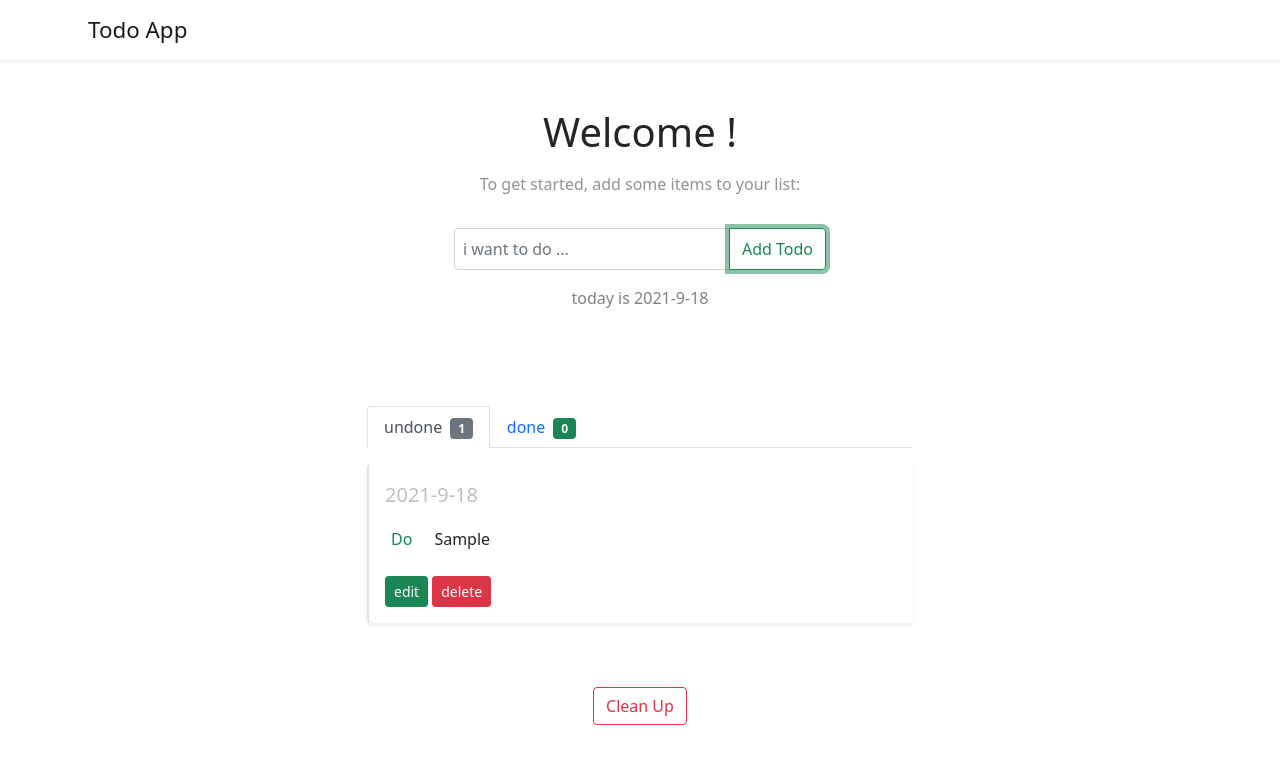
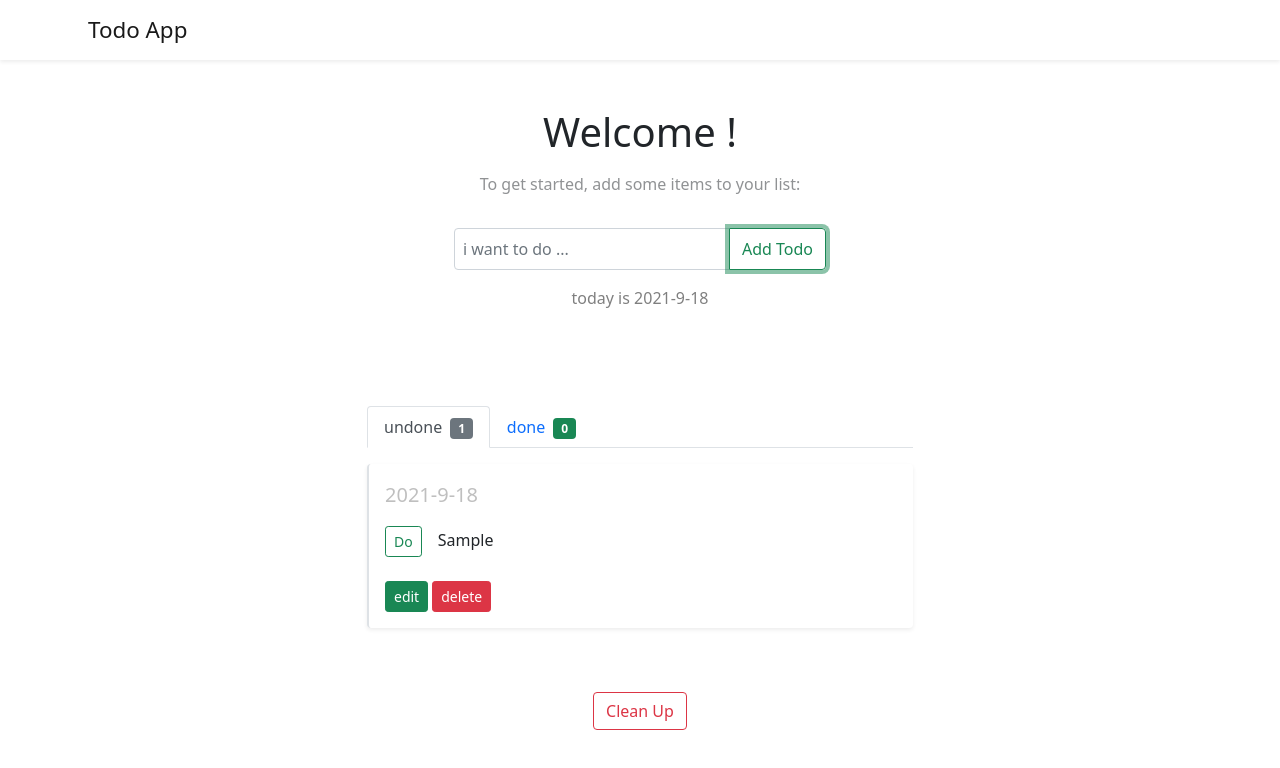
Before and after one commit to sajjad-khedmati/react-Todo-app-, a React (Create React App) app: page / in a window 1280 px wide. Both pictures are taken after typing "Sample" into the empty fields and a click on the button "Add Todo". Shown: the top 768 px of the page. Built offline with nearby package versions, Linux system fonts and the light colour scheme.

Commit message:
imp UX and add ScreenSot

```diff
--- a/src/Todo.js
+++ b/src/Todo.js
@@ -40,14 +40,6 @@ export default function Todo(props) {
         setTodoState([...updateTodoList]);
     }
 
-
-    const linkStyle = {
-        border:'none',
-        outline:'none',
-        background:'transparent',
-        fontWeight:'500',
-    }
-
     return (
         <>
             {
@@ -61,9 +53,9 @@ export default function Todo(props) {
                         <p className="fw-lighter "><small className="fs-5 text-black text-opacity-25">{todoState.date}</small></p>
 
                         {(!todoState.isDone) ?
-                            <button style={linkStyle} onClick={checkTodo} class="text-success text-decoration-none me-3" type="checkbox" id={todoState.text}>Do</button>
+                            <button onClick={checkTodo} class="btn btn-sm btn-outline-success  me-3" type="checkbox" id={todoState.text}>Do</button>
                             :
-                            <button style={linkStyle} onClick={checkTodo} class="text-danger text-decoration-none  me-3" type="checkbox" id={todoState.text}>unDo</button>
+                            <button onClick={checkTodo} class="btn btn-sm btn-outline-warning  me-3" type="checkbox" id={todoState.text}>unDo</button>
                         }
                         <label class="form-check-label" for={todoState.text}>
                             {todoState.text}
```
Also changed, not shown: S1.png (added).
